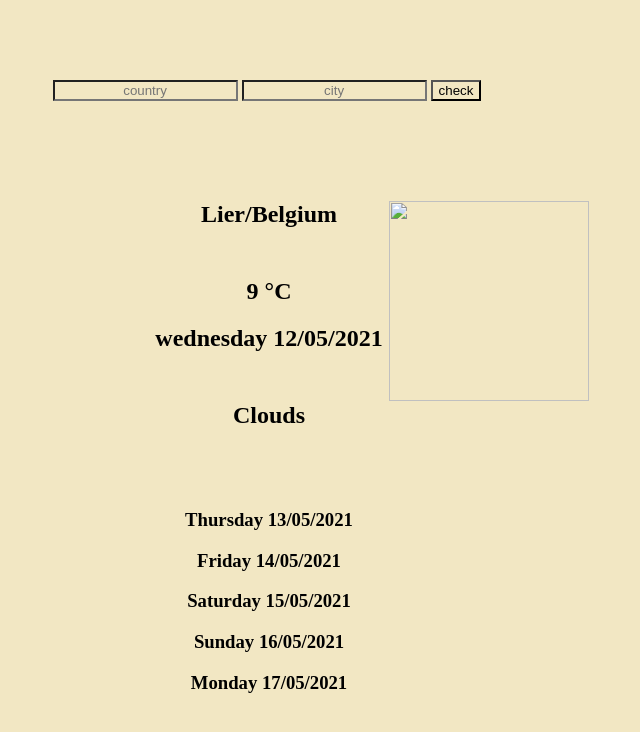
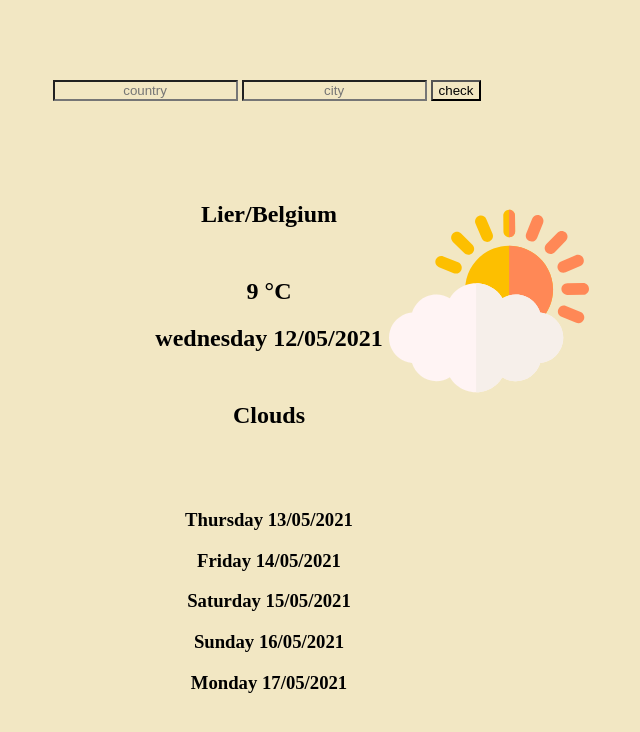
Before and after one commit to Akammahmodi/Weather-app, a plain HTML site: page index.html in a window 1280 px wide. Shown: the whole page, without its empty margins (371-1011 px from the left). Drawn offline with Linux system fonts and the light colour scheme.

```diff
--- a/index.html
+++ b/index.html
@@ -22,7 +22,7 @@
 </div>
 
 <div id="current">
-    <img src="images/clouds.svg" alt="" id="tempIcon">
+    <img src="clouds.svg" alt="" id="tempIcon">
     <h2 id="weatherCountry">Lier/Belgium</h2>
     <h2 id="temperature">9 °C</h2>
     <h2 id="day">wednesday 12/05/2021</h2>
```
